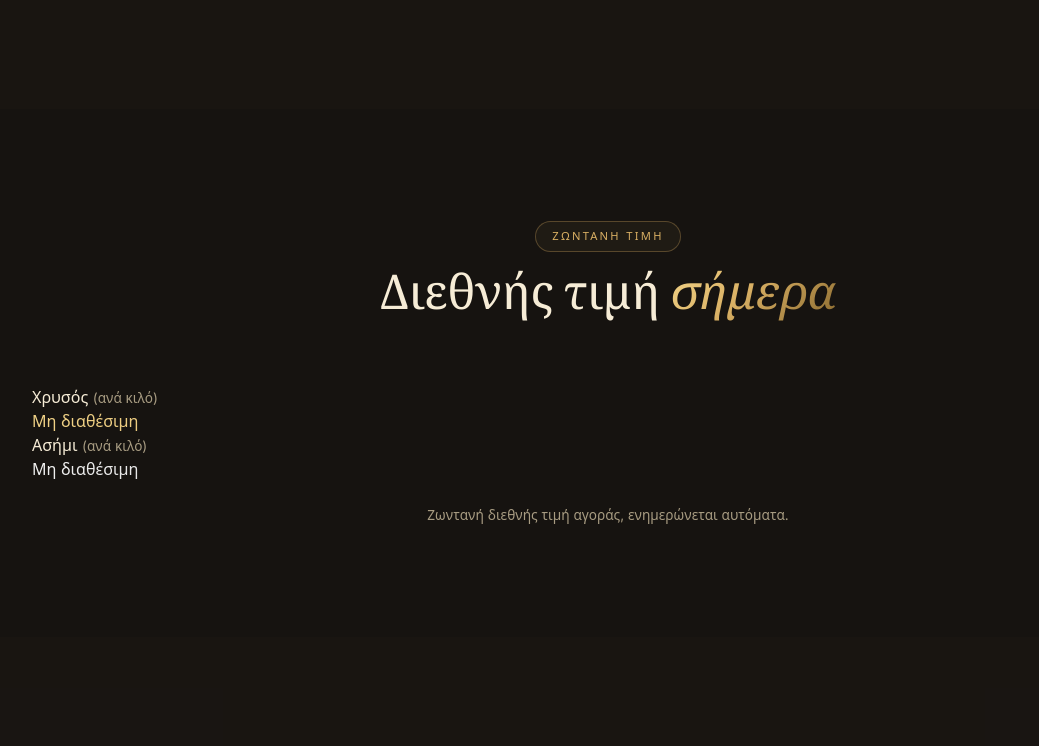
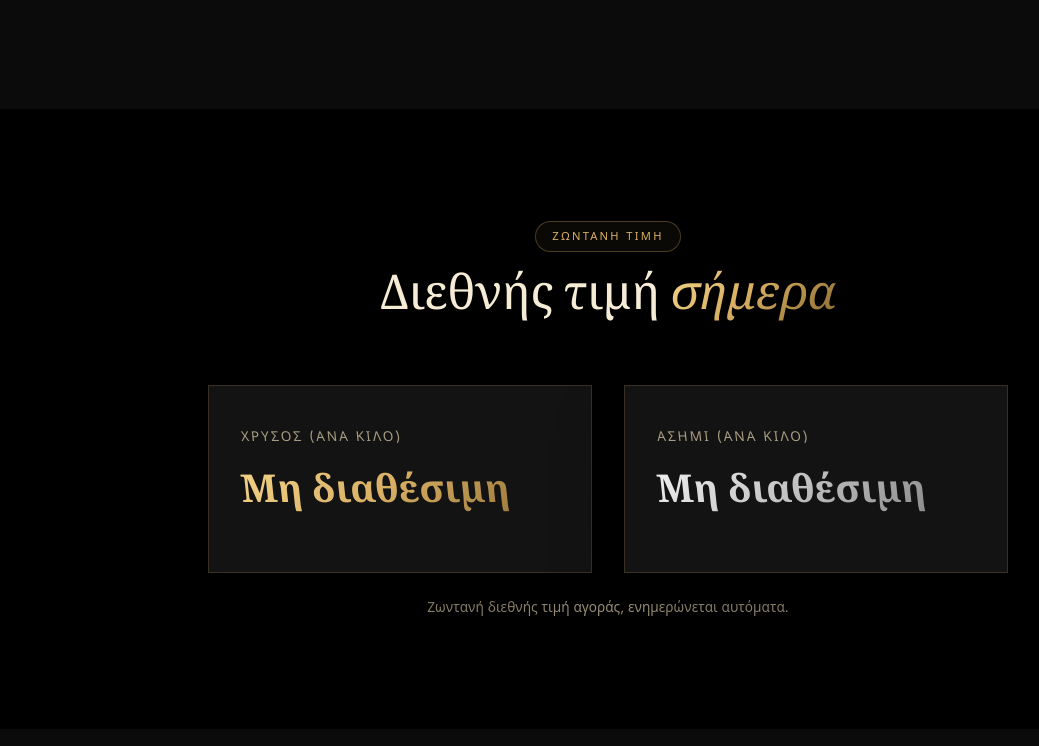
Before and after one commit to kirsotred7/Agora-Xrusou, a plain HTML site: page index.html in a window 1280 px wide. Shown: the part 2029-2775 px from the top of the page, without its empty margins (32-1071 px from the left). Drawn offline with nearby package versions, Linux system fonts and the light colour scheme; no server answers.

Commit message:
Refactor color variables and add price card styles
Updated background and card colors for improved aesthetics. Added price grid and card styles for better layout.

```diff
--- a/styles.css
+++ b/styles.css
@@ -1,5 +1,5 @@
 :root{
-  --bg:#161310;--card:#1e1a15;--border:rgba(180,150,90,.22);
+  --bg:#000000;--card:#131313;--border:rgba(180,150,90,.22);
   --text:#f6ecd6;--muted:#a89c82;--gold:#d9b064;
   --gradient-gold:linear-gradient(135deg,#f2d488,#d9b064 45%,#8a6a2f);
   --shadow-gold:0 20px 50px -15px rgba(217,176,100,.4);
@@ -16,7 +16,7 @@ a{color:inherit;text-decoration:none}img{max-width:100%;display:block}em{font-st
 .gold-text{background:var(--gradient-gold);-webkit-background-clip:text;background-clip:text;color:transparent}
 .silver-text{background:linear-gradient(135deg,#f2f2f2,#c0c0c0 45%,#7a7a7a);-webkit-background-clip:text;background-clip:text;color:transparent}
 
-.nav{position:fixed;top:0;left:0;right:0;z-index:50;backdrop-filter:blur(12px);background:rgba(22,19,16,.5);border-bottom:1px solid var(--border)}
+.nav{position:fixed;top:0;left:0;right:0;z-index:50;backdrop-filter:blur(12px);background:rgba(0,0,0,.6);border-bottom:1px solid var(--border)}
 .nav-inner{display:flex;align-items:center;justify-content:space-between;padding:16px 24px}
 .brand{display:flex;align-items:center;gap:8px;font-family:var(--fd);font-size:1.25rem}
 .brand-dot{width:32px;height:32px;border-radius:50%;background:var(--gradient-gold);box-shadow:var(--shadow-gold)}
@@ -35,7 +35,7 @@ a{color:inherit;text-decoration:none}img{max-width:100%;display:block}em{font-st
 
 .hero{position:relative;min-height:100vh;display:flex;align-items:center;overflow:hidden;padding:120px 0 80px}
 .hero-bg{position:absolute;inset:0;z-index:-2;background:url('https://images.unsplash.com/photo-1610375461246-83df859d849d?auto=format&fit=crop&w=1920&q=80') center/cover;will-change:transform}
-.hero-overlay{position:absolute;inset:0;z-index:-1;background:linear-gradient(to bottom,rgba(22,19,16,.85),rgba(22,19,16,.6),var(--bg))}
+.hero-overlay{position:absolute;inset:0;z-index:-1;background:linear-gradient(to bottom,rgba(0,0,0,.9),rgba(0,0,0,.7),var(--bg))}
 .hero-glow{position:absolute;inset:0;z-index:-1;background:radial-gradient(circle at 70% 40%,rgba(217,176,100,.25),transparent 60%)}
 .hero-grid{display:grid;grid-template-columns:1fr;gap:48px;align-items:center;position:relative;text-align:center;max-width:820px;margin:0 auto}
 .hero-title{font-size:clamp(2.5rem,6vw,5.5rem);margin-bottom:24px}
@@ -52,7 +52,7 @@ a{color:inherit;text-decoration:none}img{max-width:100%;display:block}em{font-st
 .scroll-hint{position:absolute;bottom:32px;left:50%;transform:translateX(-50%);font-size:.7rem;color:var(--muted);text-transform:uppercase;letter-spacing:.3em;animation:bounce 2s infinite}
 
 .section{padding:112px 0;position:relative}
-.section.alt{background:rgba(30,26,21,.4)}
+.section.alt{background:rgba(19,19,19,.6)}
 .section h2{font-size:clamp(2rem,4vw,3rem);margin-bottom:24px}
 
 .cards{display:grid;grid-template-columns:1fr;gap:24px}
@@ -89,7 +89,24 @@ a{color:inherit;text-decoration:none}img{max-width:100%;display:block}em{font-st
 .steps b{font-size:1.125rem;font-weight:500}
 .steps p{color:var(--muted);font-size:.9rem;margin-top:4px}
 
-.cta-banner{position:relative;padding:96px 0;text-align:center;background-image:linear-gradient(rgba(22,19,16,.85),rgba(22,19,16,.95)),url('https://images.unsplash.com/photo-1610375461246-83df859d849d?auto=format&fit=crop&w=1920&q=80');background-attachment:fixed;background-size:cover;background-position:center}
+.price-grid{display:grid;grid-template-columns:1fr;gap:32px;max-width:800px;margin:0 auto}
+@media(min-width:768px){.price-grid{grid-template-columns:1fr 1fr}}
+.price-card{
+  position:relative;
+  padding:40px 32px;
+  background:var(--card);
+  border:1px solid var(--border);
+  transform:skewX(-6deg);
+  box-shadow:var(--shadow-deep);
+  transition:.4s;
+}
+.price-card:hover{border-color:rgba(217,176,100,.5);box-shadow:var(--shadow-gold)}
+.price-card>*{transform:skewX(6deg);display:block}
+.price-label{font-size:.85rem;text-transform:uppercase;letter-spacing:.15em;color:var(--muted);margin-bottom:16px}
+.price-value{font-family:var(--fd);font-size:2.4rem;font-weight:600;margin-bottom:12px}
+.price-market{margin-top:8px}
+
+.cta-banner{position:relative;padding:96px 0;text-align:center;background-image:linear-gradient(rgba(0,0,0,.9),rgba(0,0,0,.95)),url('https://images.unsplash.com/photo-1610375461246-83df859d849d?auto=format&fit=crop&w=1920&q=80');background-attachment:fixed;background-size:cover;background-position:center}
 .cta-title{font-size:clamp(2rem,5vw,4rem);margin-bottom:24px}
 .small-note{margin-top:24px;font-size:.85rem}
 
```
